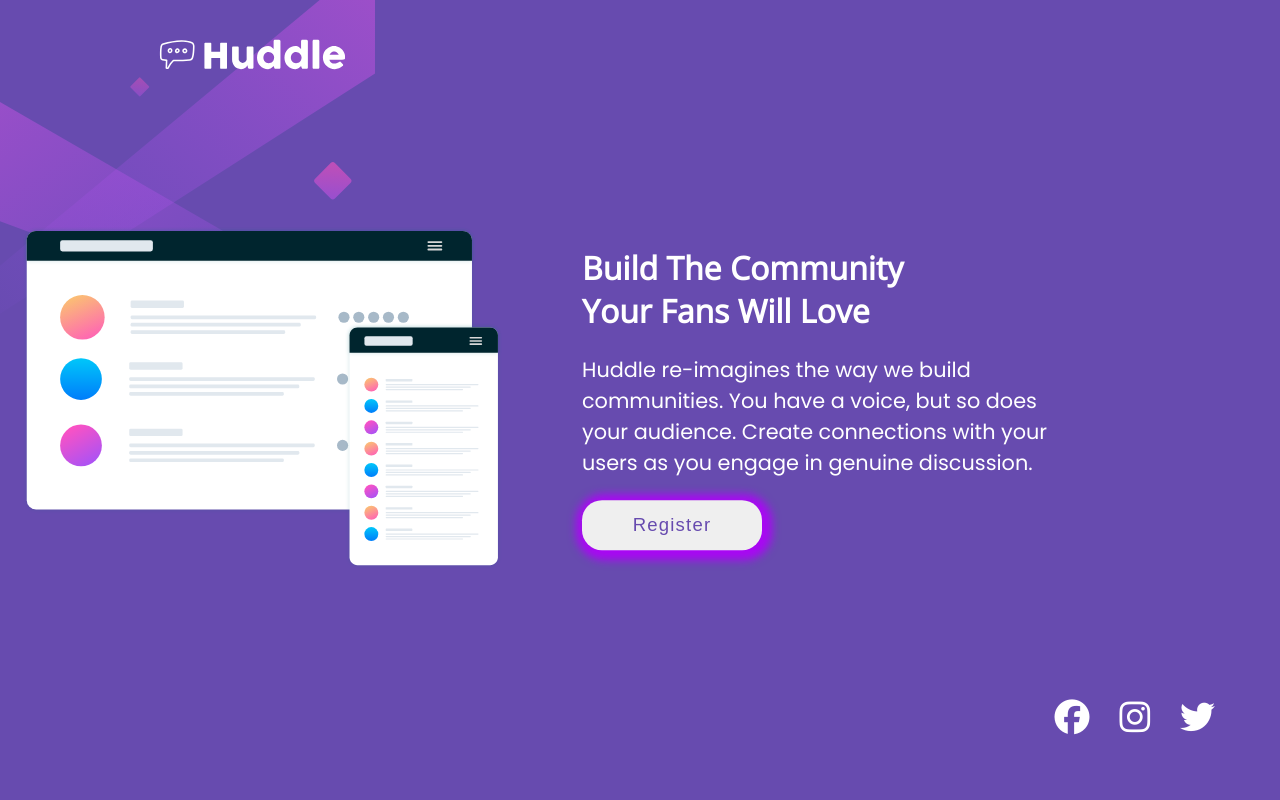
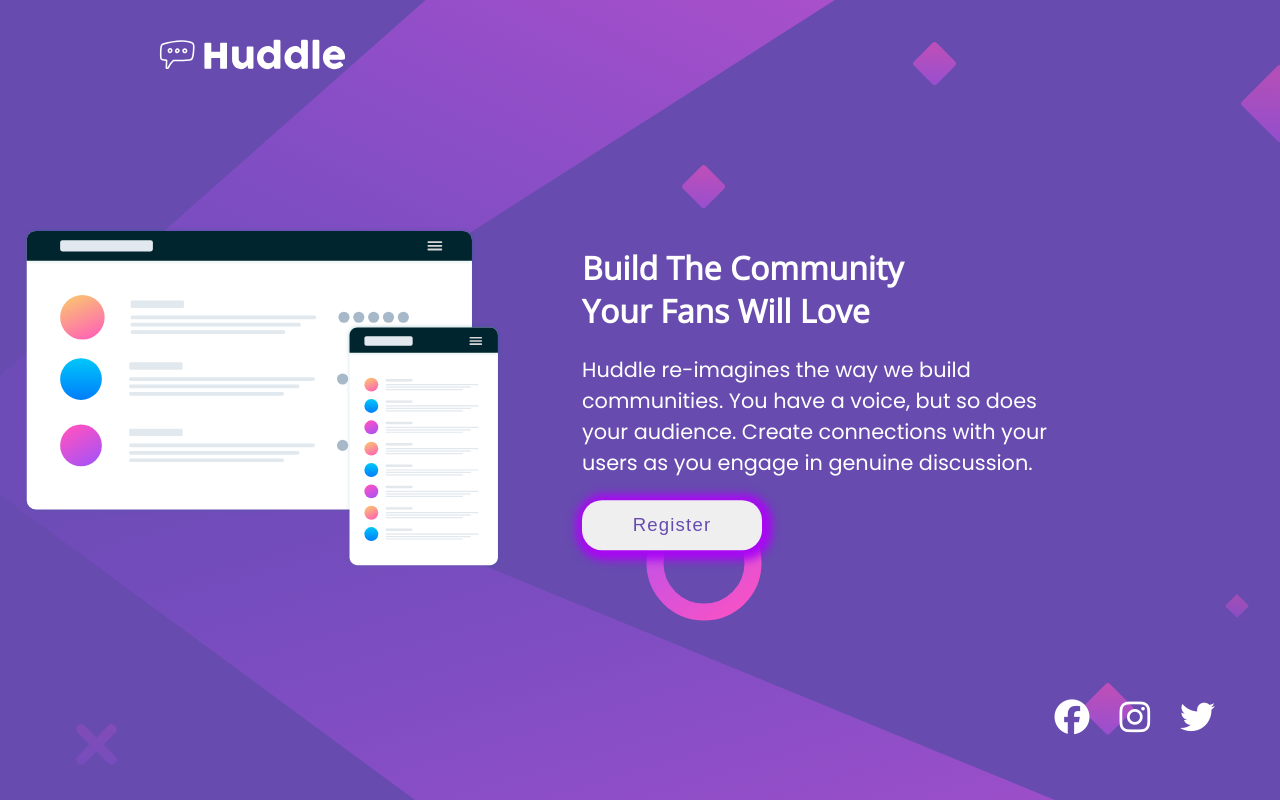
Before and after one commit to daaaan12/Challenge-FrontEnd-Mentor-6, a plain HTML site: page index.html in a window 1280 px wide. Drawn offline with nearby package versions, Linux system fonts and the light colour scheme.

Commit message:
Update style.css

```diff
--- a/style.css
+++ b/style.css
@@ -78,7 +78,7 @@ p {
 
 body {
     font-family: var(--font-body);
-    background: hsl(257deg, 40%, 49%) url("../images/bg-mobile.svg");
+    background: hsl(257deg, 40%, 49%) url("../images/bg-desktop.svg");
     background-repeat: no-repeat;
 
 }
```
